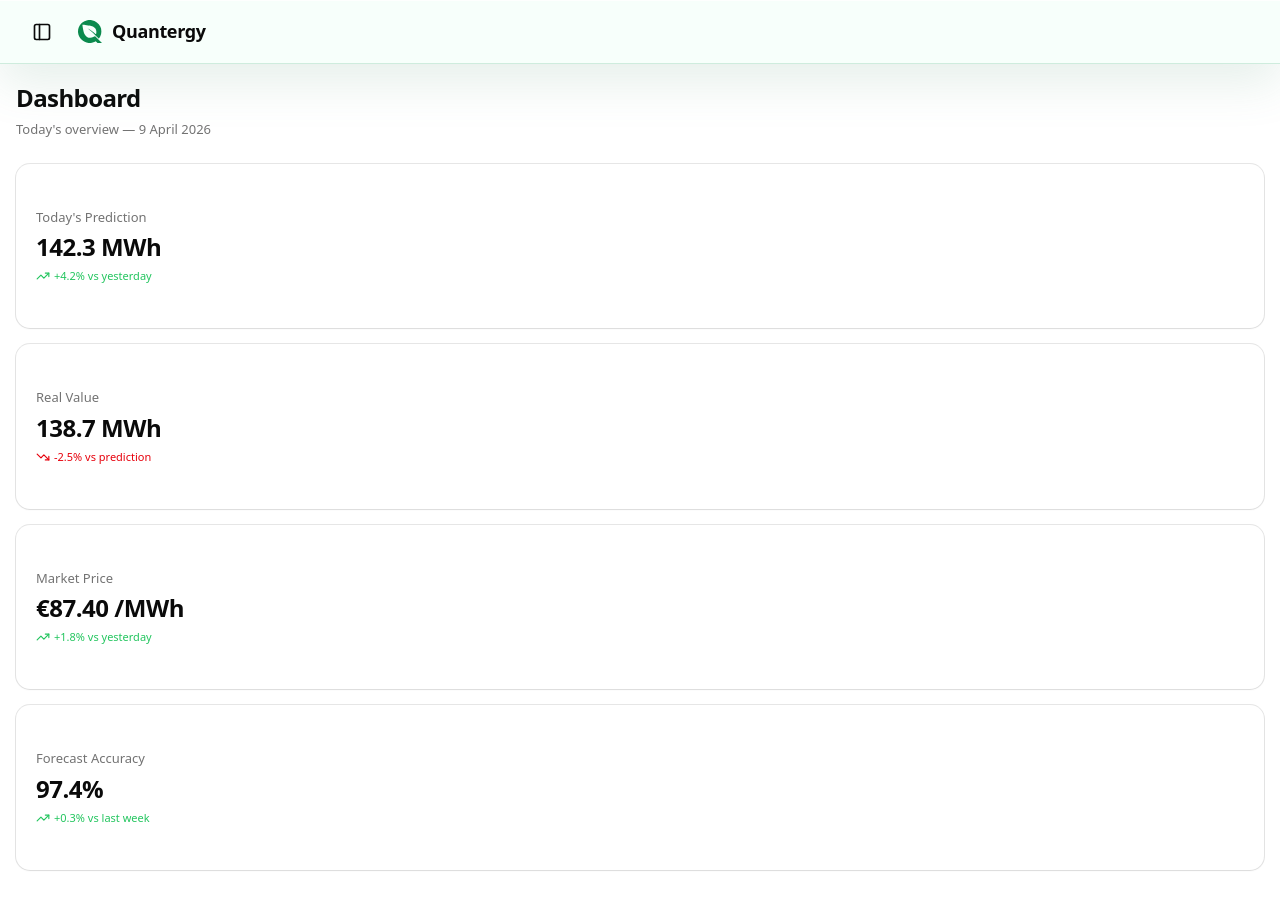
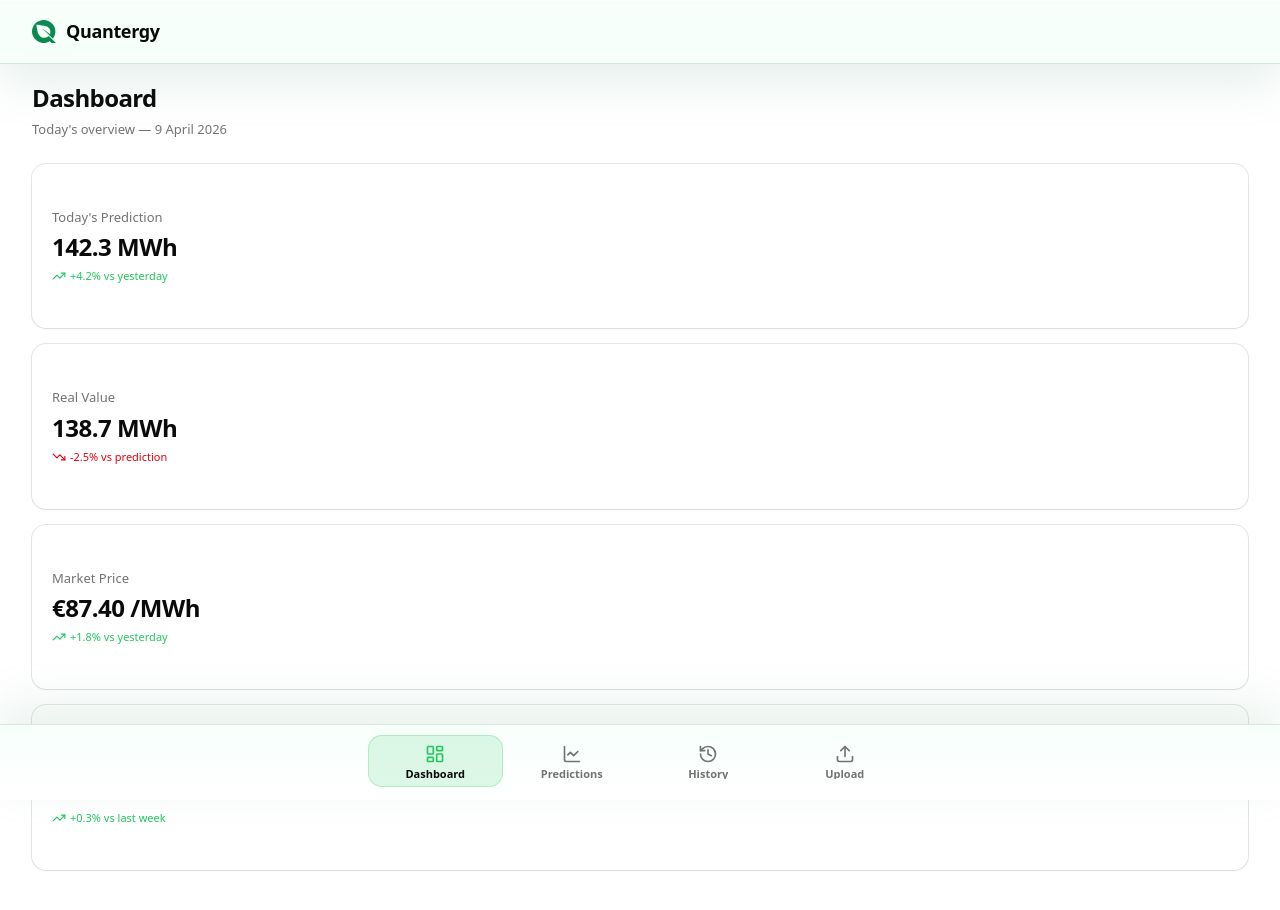
Before and after one commit to nicolasmorenog/quantergy-app, a Next.js app: page /dashboard in a window 1280 px wide. Shown: the top 910 px of the page. Built offline with nearby package versions, Linux system fonts and the light colour scheme.

Commit message:
feat(layout): add bottom navigation footer

```diff
--- /dev/null
+++ b/src/components/FooterNav/FooterNav.module.css
@@ -0,0 +1,73 @@
+.footer {
+  position: fixed;
+  right: 0;
+  bottom: 0;
+  left: 0;
+  z-index: 20;
+  min-height: var(--q-footer-nav-height);
+  padding: var(--q-spacing-sm) var(--q-spacing-lg)
+    max(var(--q-spacing-sm), env(safe-area-inset-bottom));
+  border-top: 1px solid var(--q-header-border);
+  background:
+    linear-gradient(180deg, rgb(247 255 251) 0%, rgb(255 255 255) 100%);
+  box-shadow:
+    inset 0 1px 0 rgb(255 255 255 / 78%),
+    0 -18px 48px rgb(95 153 122 / 14%);
+}
+
+.nav {
+  width: min(100%, 34rem);
+  height: 100%;
+  display: grid;
+  grid-template-columns: repeat(4, minmax(0, 1fr));
+  gap: var(--q-spacing-xs);
+  margin: 0 auto;
+}
+
+.navLink {
+  min-width: 0;
+  min-height: 3.25rem;
+  display: flex;
+  flex-direction: column;
+  align-items: center;
+  justify-content: center;
+  gap: 0.25rem;
+  border-radius: 0.875rem;
+  color: var(--muted-foreground);
+  font-size: var(--q-font-size-xs);
+  font-weight: 600;
+  line-height: 1;
+  text-decoration: none;
+  transition:
+    background-color 160ms ease,
+    color 160ms ease,
+    box-shadow 160ms ease,
+    transform 160ms ease;
+}
+
+.navLink:hover {
+  color: var(--foreground);
+  background-color: rgb(34 197 94 / 8%);
+}
+
+.navLink[data-active="true"] {
+  color: var(--foreground);
+  background-color: rgb(34 197 94 / 14%);
+  box-shadow: inset 0 0 0 1px rgb(34 197 94 / 24%);
+}
+
+.navLink[data-active="true"] .navIcon {
+  color: var(--q-color-brand);
+}
+
+.navIcon {
+  width: 1.25rem;
+  height: 1.25rem;
+  flex-shrink: 0;
+}
+
+.label {
+  overflow: hidden;
+  text-overflow: ellipsis;
+  white-space: nowrap;
+}
--- /dev/null
+++ b/src/components/FooterNav/FooterNav.tsx
@@ -0,0 +1,59 @@
+"use client";
+
+import Link from "next/link";
+import { usePathname } from "next/navigation";
+import { History, LayoutDashboard, LineChart, Upload } from "lucide-react";
+
+import styles from "./FooterNav.module.css";
+
+const NAV_ITEMS = [
+  {
+    href: "/dashboard",
+    label: "Dashboard",
+    icon: LayoutDashboard,
+  },
+  {
+    href: "/predictions",
+    label: "Predictions",
+    icon: LineChart,
+  },
+  {
+    href: "/history",
+    label: "History",
+    icon: History,
+  },
+  {
+    href: "/upload",
+    label: "Upload",
+    icon: Upload,
+  },
+] as const;
+
+export function FooterNav() {
+  const pathname = usePathname();
+
+  return (
+    <footer className={styles.footer} aria-label="Main navigation">
+      <nav className={styles.nav}>
+        {NAV_ITEMS.map((item) => {
+          const Icon = item.icon;
+          const isActive =
+            pathname === item.href || pathname.startsWith(`${item.href}/`);
+
+          return (
+            <Link
+              key={item.href}
+              href={item.href}
+              className={styles.navLink}
+              data-active={isActive}
+              aria-current={isActive ? "page" : undefined}
+            >
+              <Icon className={styles.navIcon} />
+              <span className={styles.label}>{item.label}</span>
+            </Link>
+          );
+        })}
+      </nav>
+    </footer>
+  );
+}
--- a/src/components/Header/Header.module.css
+++ b/src/components/Header/Header.module.css
@@ -21,7 +21,6 @@
   align-items: center;
   gap: var(--q-spacing-sm);
   min-width: 0;
-  margin-left: var(--q-spacing-xs);
 }
 
 .logoMark {
@@ -45,35 +44,3 @@
   letter-spacing: -0.02em;
   color: var(--foreground);
 }
-
-.sidebarButton {
-  display: flex;
-  align-items: center;
-  justify-content: center;
-  color: var(--foreground);
-  background: none;
-  border: none;
-  cursor: pointer;
-  padding: var(--q-spacing-sm);
-  margin-left: calc(var(--q-spacing-sm) * -1);
-  border-radius: var(--q-radius-md);
-  flex-shrink: 0;
-}
-
-.sidebarButton:hover {
-  background-color: var(--accent);
-}
-
-.sidebarButton:disabled {
-  opacity: 1;
-  cursor: default;
-}
-
-.sidebarButton:disabled:hover {
-  background-color: transparent;
-}
-
-.sidebarButtonIcon {
-  width: 1.25rem;
-  height: 1.25rem;
-}
--- a/src/components/Header/Header.tsx
+++ b/src/components/Header/Header.tsx
@@ -1,27 +1,9 @@
-"use client";
-
 import Image from "next/image";
-import { PanelLeft, PanelLeftClose } from "lucide-react";
 import styles from "./Header.module.css";
 
-interface HeaderProps {
-  isSidebarOpen?: boolean;
-  onToggleSidebar?: () => void;
-}
-
-export function Header({ isSidebarOpen = false, onToggleSidebar }: HeaderProps) {
+export function Header() {
   return (
     <header className={styles.header}>
-      <button
-        className={styles.sidebarButton}
-        type="button"
-        aria-label={isSidebarOpen ? "Close sidebar" : "Open sidebar"}
-        aria-disabled={!onToggleSidebar}
-        disabled={!onToggleSidebar}
-        onClick={onToggleSidebar}
-      >
-        {isSidebarOpen ? <PanelLeftClose className={styles.sidebarButtonIcon} /> : <PanelLeft className={styles.sidebarButtonIcon} />}
-      </button>
       <div className={styles.brand}>
         <div className={styles.logoMark}>
           <Image
--- a/src/components/layout/ShellLayout/ShellLayout.module.css
+++ b/src/components/layout/ShellLayout/ShellLayout.module.css
@@ -1,11 +1,23 @@
 .shell {
+  --q-footer-nav-height: 4.75rem;
+
   min-height: 100dvh;
+  display: flex;
+  flex-direction: column;
   background-color: var(--background);
 }
 
 .main {
+  flex: 1;
   min-height: calc(100dvh - var(--q-header-height));
   padding-top: var(--q-spacing-lg);
   padding-inline: var(--q-spacing-lg);
-  padding-bottom: var(--q-spacing-page);
+  padding-bottom: calc(var(--q-spacing-page) + var(--q-footer-nav-height));
+  min-width: 0;
 }
+
+@media (min-width: 64rem) {
+  .main {
+    padding-inline: var(--q-spacing-page);
+  }
+}
--- a/src/components/layout/ShellLayout/ShellLayout.tsx
+++ b/src/components/layout/ShellLayout/ShellLayout.tsx
@@ -1,11 +1,15 @@
+import type { ReactNode } from "react";
+
+import { FooterNav } from "@/components/FooterNav/FooterNav";
 import { Header } from "@/components/Header/Header";
 import styles from "./ShellLayout.module.css";
 
-export function ShellLayout({ children }: { children: React.ReactNode }) {
+export function ShellLayout({ children }: { children: ReactNode }) {
   return (
     <div className={styles.shell}>
       <Header />
       <main className={styles.main}>{children}</main>
+      <FooterNav />
     </div>
   );
 }
```
